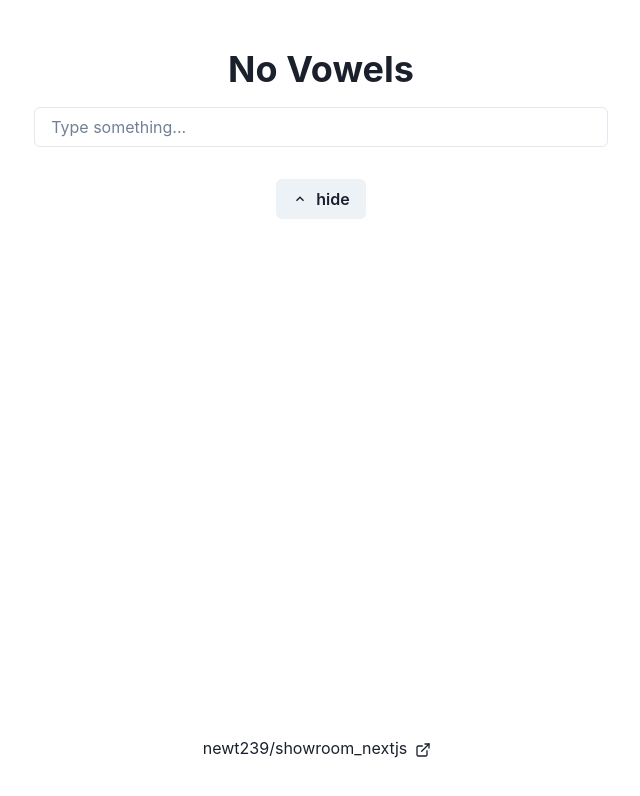
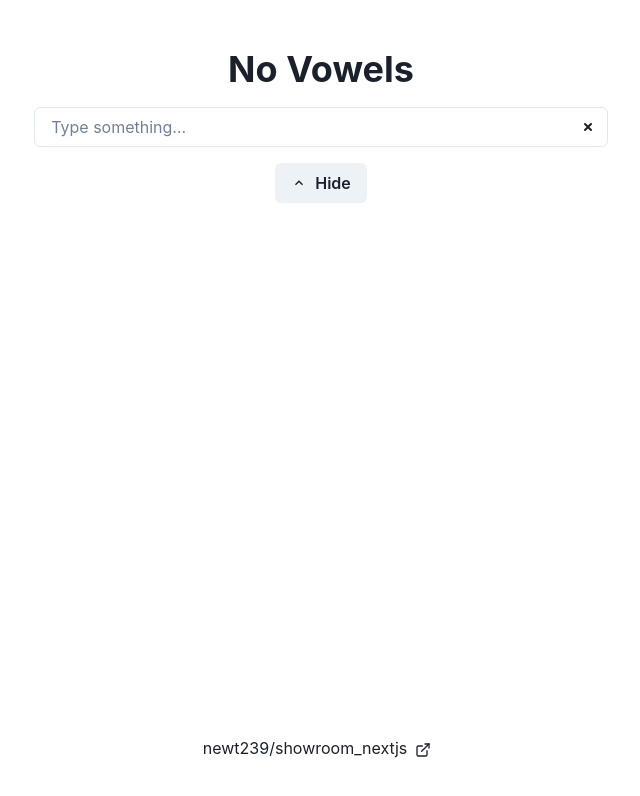
Before and after one commit to newt239/showroom_nextjs, a Next.js app: page /no_vowels in a window 1280 px wide. Shown: the top 796 px of the page, without its empty margins (319-959 px from the left). Built offline with nearby package versions, Linux system fonts and the light colour scheme.

Commit message:
add: reset button to no vowels page

```diff
--- a/src/pages/no_vowels.tsx
+++ b/src/pages/no_vowels.tsx
@@ -2,8 +2,8 @@ import { ChangeEvent, useState } from 'react'
 import type { NextPage } from 'next'
 import Head from 'next/head'
 
-import { Box, Button, Container, Heading, Input, Text } from '@chakra-ui/react'
-import { ChevronDownIcon, ChevronUpIcon } from '@chakra-ui/icons'
+import { Box, Button, Container, Heading, IconButton, Input, InputGroup, InputRightElement, Text } from '@chakra-ui/react'
+import { ChevronDownIcon, ChevronUpIcon, SmallCloseIcon } from '@chakra-ui/icons'
 
 const NoVowels: NextPage = () => {
   const [text, setText] = useState("");
@@ -22,19 +22,23 @@ const NoVowels: NextPage = () => {
       <Container sx={{ py: "3rem" }}>
         <Heading as="h2" sx={{ textAlign: "center" }}>No Vowels</Heading>
         {!hide && (
-          <Input
-            placeholder='Type something...'
-            value={text}
-            onChange={handleChange}
-            sx={{ my: "1rem" }}
-          />
+          <InputGroup sx={{ my: "1rem", gap: ".5rem" }}>
+            <Input
+              placeholder='Type something...'
+              value={text}
+              onChange={handleChange}
+            />
+            <InputRightElement>
+              <IconButton aria-label="reset text" onClick={() => setText("")} icon={<SmallCloseIcon />} variant='ghost' />
+            </InputRightElement>
+          </InputGroup>
         )}
         <Box sx={{ width: "100%", textAlign: "center", my: "1rem" }}>
           <Button
             aria-label='hide input area'
             onClick={() => setHide(v => !v)}
             leftIcon={hide ? <ChevronDownIcon /> : <ChevronUpIcon />}>
-            {hide ? "show" : "hide"}
+            {hide ? "Show" : "Hide"}
           </Button>
         </Box>
         {text && (
```
